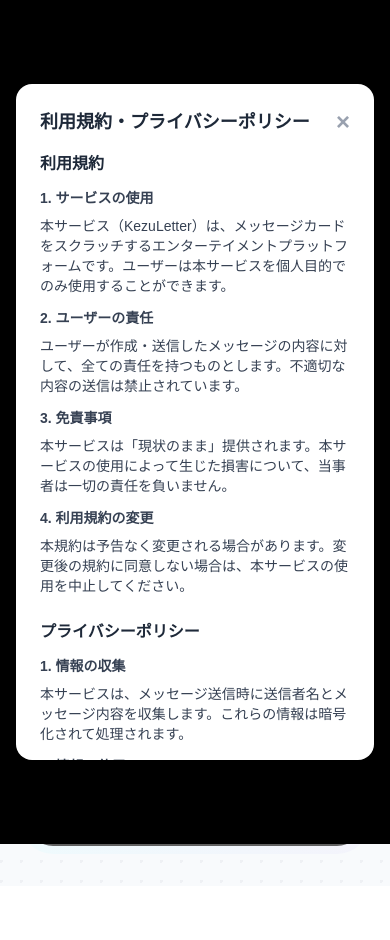
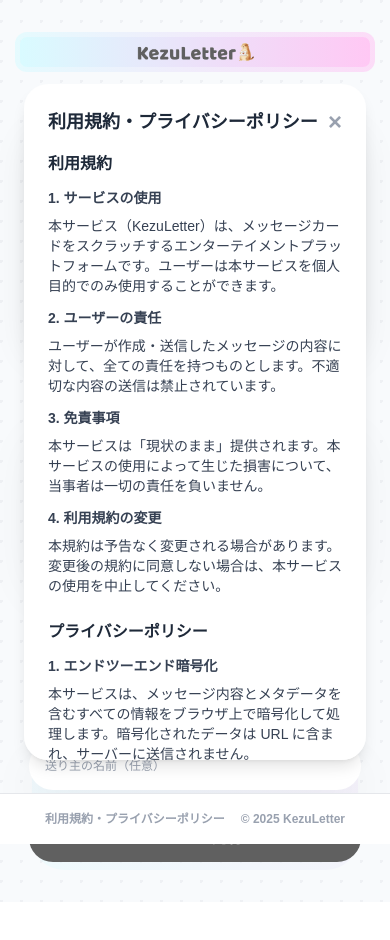
Before and after one commit to Kou-web06/kezuletter, a Next.js app: page / in a window 390 px wide. Both pictures are taken after a click on the button "利用規約・プライバシーポリシー". Shown: the top 940 px of the page. Built offline with nearby package versions, Linux system fonts and the light colour scheme; a web font is replaced by a local one.

Commit message:
Add responsive layout with 60/40 column split on md screens

```diff
--- a/src/app/page.tsx
+++ b/src/app/page.tsx
@@ -125,8 +125,9 @@ export default function CreatePage() {
       >
         <img src="/icons/logo.png" alt="KezuLetter Logo" className="max-w-[124px]" />
       </div>
+      <div className="w-full max-w-6xl flex flex-col md:flex-row md:items-start md:justify-center gap-8">
         {/* 完成イメージプレビュー */}
-      <div className="w-full max-w-[350px]">
+        <div className="w-full md:w-3/5 max-w-[480px]">
           <p className="text-xs text-purple-200 font-bold mb-2">カードの完成イメージ</p>
           <div
             className="relative w-full aspect-[3/2] rounded-2xl overflow-hidden shadow-[0_10px_40px_rgba(0,0,0,0.1)] bg-white cursor-ew-resize mb-8"
@@ -221,7 +222,8 @@ export default function CreatePage() {
             </div>
           </div>
         </div>
-      <div className="flex flex-col items-center gap-6 p-2 rounded-4xl"
+
+        <div className="flex flex-col items-center gap-6 p-2 rounded-4xl w-full md:w-2/5"
           style={{
             background: 'linear-gradient(45deg, rgba(217, 251, 255, 0.3), rgba(255, 200, 244, 0.3) 100%)',
             backgroundRepeat: 'no-repeat',
@@ -230,7 +232,7 @@ export default function CreatePage() {
         >
       <div className="relative">
         <textarea
-          className="bg-white p-8 rounded-3xl w-83 h-40 min-h-32 text-[12px] text-black shadow-[0_20px_50px_rgba(0,0,0,0.05)] resize-none focus:outline-none focus:ring-2 focus:ring-purple-300 placeholder-gray-400"
+          className="bg-white p-8 rounded-3xl w-83 md:w-110 h-40 md:h-35 min-h-32 text-[12px] text-black shadow-[0_20px_50px_rgba(0,0,0,0.05)] resize-none focus:outline-none focus:ring-2 focus:ring-purple-300 placeholder-gray-400"
           placeholder="隠したいメッセージを入力..."
           onChange={(e) => setText(e.target.value)}
           maxLength={80}
@@ -302,8 +304,8 @@ export default function CreatePage() {
           </div>
         </div>
         {selectedSkin === 'anniversary' && (
-          <div className="relative w-83 -mt-2">
-            <label className="text-[11px] font-bold text-[#606060] mb-1 inline-block">
+          <div className="relative w-83 -mt-2 md:w-110">
+            <label className="text-[11px] font-bold text-[#606060] ml-2 mb-1 inline-block">
               記念日の日付
             </label>
             <input
@@ -314,7 +316,7 @@ export default function CreatePage() {
             />
           </div>
         )}
-        <div className="relative w-83">
+        <div className="relative w-83 md:w-110">
           <input
             type="text"
             className="bg-white p-4 rounded-3xl text-xs w-full h-12 text-black shadow-[0_20px_50px_rgba(0,0,0,0.05)] focus:outline-none focus:ring-2 focus:ring-purple-300 placeholder-gray-400"
@@ -326,10 +328,11 @@ export default function CreatePage() {
         </div>
         <button
           onClick={generateUrl}
-          className="bg-[#606060] w-83 h-12 text-white px-8 py-2 rounded-3xl font-bold hover:opacity-90 transition cursor-pointer"
+          className="bg-[#606060] w-83 md:w-110 h-12  text-white px-8 py-2 rounded-3xl font-bold hover:opacity-90 transition cursor-pointer"
         >
           レターURLを発行する
         </button>
+        </div>
       </div>
 
       {isLoading && (
--- a/src/components/ui/Footer.tsx
+++ b/src/components/ui/Footer.tsx
@@ -16,13 +16,14 @@ export function Footer() {
           >
             利用規約・プライバシーポリシー
           </button>
+          <p className="ml-4 text-gray-400 text-[12px] font-semibold">&copy; 2025 KezuLetter</p>
         </div>
       </footer>
 
       {/* モーダル */}
       {isModalOpen && (
-        <div className="fixed inset-0 bg-black bg-opacity-50 flex items-center justify-center z-50 p-4">
-          <div className="bg-white rounded-2xl max-w-[500px] w-full max-h-[80vh] overflow-y-auto p-6 shadow-lg">
+        <div className="fixed inset-0 bg-opacity-50 flex items-center justify-center z-50 p-6 resize-none">
+          <div className="bg-white rounded-3xl max-w-[500px] w-full max-h-[80vh] overflow-y-auto p-6 shadow-lg">
             <div className="flex items-center justify-between mb-4">
               <h2 className="text-lg font-bold text-gray-800">利用規約・プライバシーポリシー</h2>
               <button
@@ -62,20 +63,28 @@ export function Footer() {
                 <h3 className="font-bold text-gray-800 mb-3 text-base">プライバシーポリシー</h3>
                 <div className="space-y-3">
                   <div>
-                    <h4 className="font-semibold mb-2">1. 情報の収集</h4>
-                    <p>本サービスは、メッセージ送信時に送信者名とメッセージ内容を収集します。これらの情報は暗号化されて処理されます。</p>
+                    <h4 className="font-semibold mb-2">1. エンドツーエンド暗号化</h4>
+                    <p>本サービスは、メッセージ内容とメタデータを含むすべての情報をブラウザ上で暗号化して処理します。暗号化されたデータは URL に含まれ、サーバーに送信されません。</p>
                   </div>
                   <div>
-                    <h4 className="font-semibold mb-2">2. 情報の使用</h4>
-                    <p>収集した情報は、本サービスの提供と改善のためにのみ使用されます。第三者と共有することはありません。</p>
+                    <h4 className="font-semibold mb-2">2. 情報の非保有</h4>
+                    <p>本サービスの実装により、メッセージの内容はサーバーに到達しません。したがって、当事者を含むいかなる者も暗号化されたコンテンツの内容を知ることはできません。送信者名はメッセージと共に暗号化されます。</p>
                   </div>
                   <div>
-                    <h4 className="font-semibold mb-2">3. Cookie および追跡技術</h4>
+                    <h4 className="font-semibold mb-2">3. ユーザーの情報管理</h4>
+                    <p>本サービスの復号化に必要な情報はユーザーのブラウザのみが保有します。共有されたURLにアクセスしたユーザーのみがメッセージを復号化して読むことが可能です。</p>
+                  </div>
+                  <div>
+                    <h4 className="font-semibold mb-2">4. 第三者との共有</h4>
+                    <p>本サービスはユーザー情報を収集しないため、第三者と共有することはありません。</p>
+                  </div>
+                  <div>
+                    <h4 className="font-semibold mb-2">5. Cookie および追跡技術</h4>
                     <p>本サービスは、ユーザーエクスペリエンスの向上のためにCookieを使用する場合があります。</p>
                   </div>
                   <div>
-                    <h4 className="font-semibold mb-2">4. セキュリティ</h4>
-                    <p>ユーザー情報を保護するため、適切なセキュリティ対策を講じています。ただし、完全なセキュリティを保証することはできません。</p>
+                    <h4 className="font-semibold mb-2">6. セキュリティ</h4>
+                    <p>エンドツーエンド暗号化により、メッセージ内容のプライバシーは保護されます。ただし、URLの安全な共有はユーザーの責任です。</p>
                   </div>
                   <div>
                     <h4 className="font-semibold mb-2">5. プライバシーポリシーの変更</h4>
@@ -87,7 +96,7 @@ export function Footer() {
               {/* お問い合わせ */}
               <div>
                 <h3 className="font-bold text-gray-800 mb-3 text-base">お問い合わせ</h3>
-                <p>本サービスに関するご質問やご不明な点がございましたら、GitHubの issue までお気軽にお問い合わせください。</p>
+                <p>本サービスに関するご質問やご不明な点がございましたら、<a href="https://github.com/Kou-web06/kezuletter/issues" target="_blank" rel="noopener noreferrer" className="text-blue-600 hover:underline">GitHubの issue</a> までお気軽にお問い合わせください。</p>
               </div>
             </div>
 
```
Lines whose indentation alone changed are shown as unchanged.
